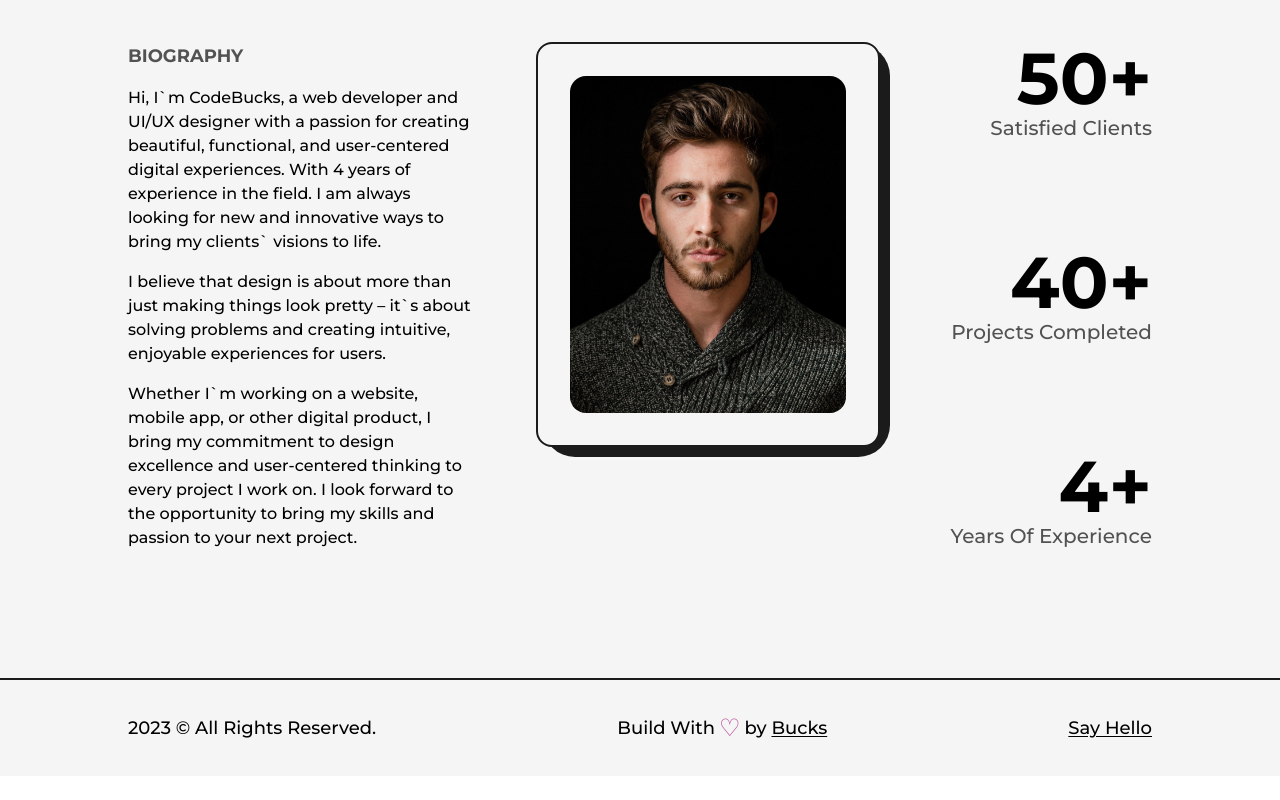
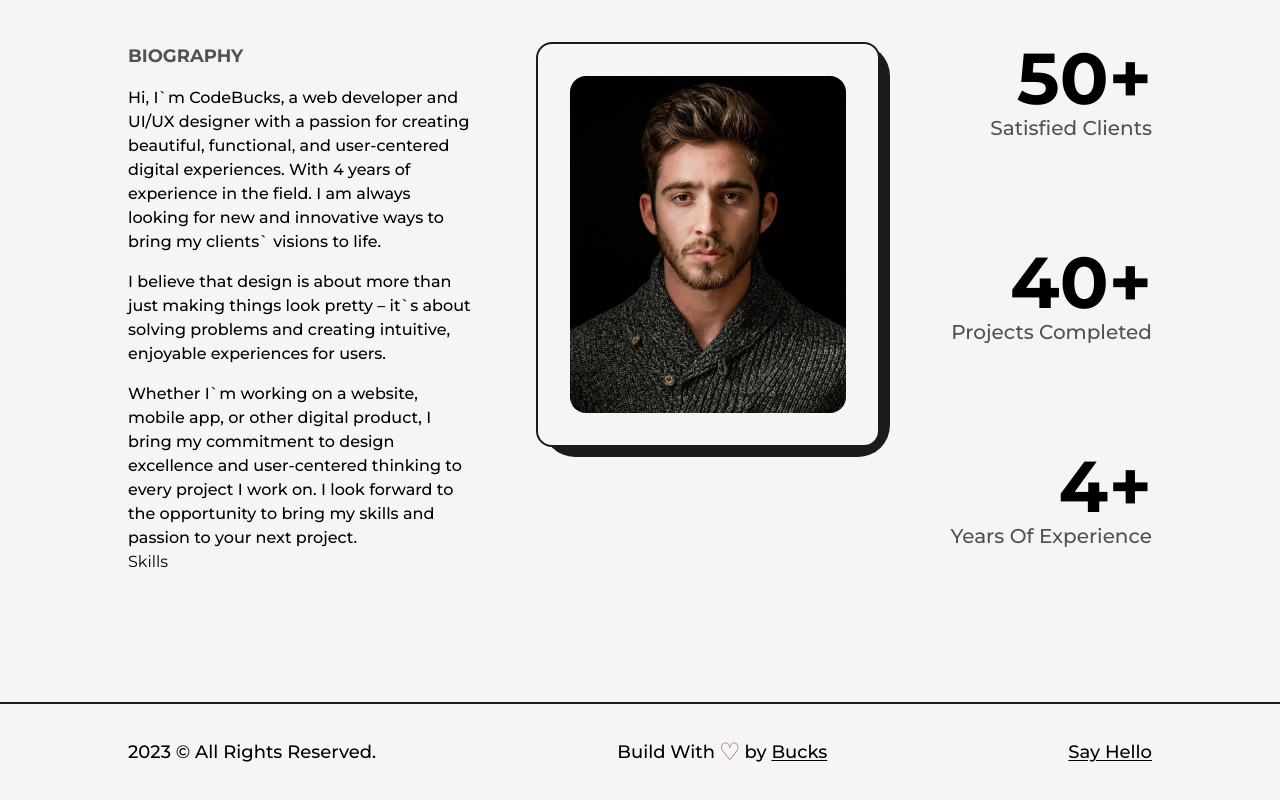
Before and after one commit to Avijit-Sarkar/Next.js-portfolio-bucks, a Next.js app: page /about in a window 1280 px wide. Shown: the part 382-1182 px from the top of the page. Before the commit the page ends 1158 px from the top, so only its background shows below. Built offline with nearby package versions, Linux system fonts and the light colour scheme.

Commit message:
creating skills components

```diff
--- /dev/null
+++ b/src/components/Skills.js
@@ -0,0 +1,7 @@
+import React from 'react';
+
+const Skills = () => {
+  return <div>Skills</div>;
+};
+
+export default Skills;
--- a/src/pages/about.js
+++ b/src/pages/about.js
@@ -5,6 +5,7 @@
 import React, { useEffect, useRef } from 'react';
 import profilePic from '../../public/images/profile/developer-pic-2.jpg';
 import { useInView, useMotionValue, useSpring } from 'framer-motion';
+import Skills from '@/components/Skills';
 
 const AnimatedNumbers = ({ value }) => {
   const ref = useRef(null);
@@ -102,6 +103,7 @@
               </div>
             </div>
           </div>
+          <Skills />
         </Layout>
       </main>
     </>
```
